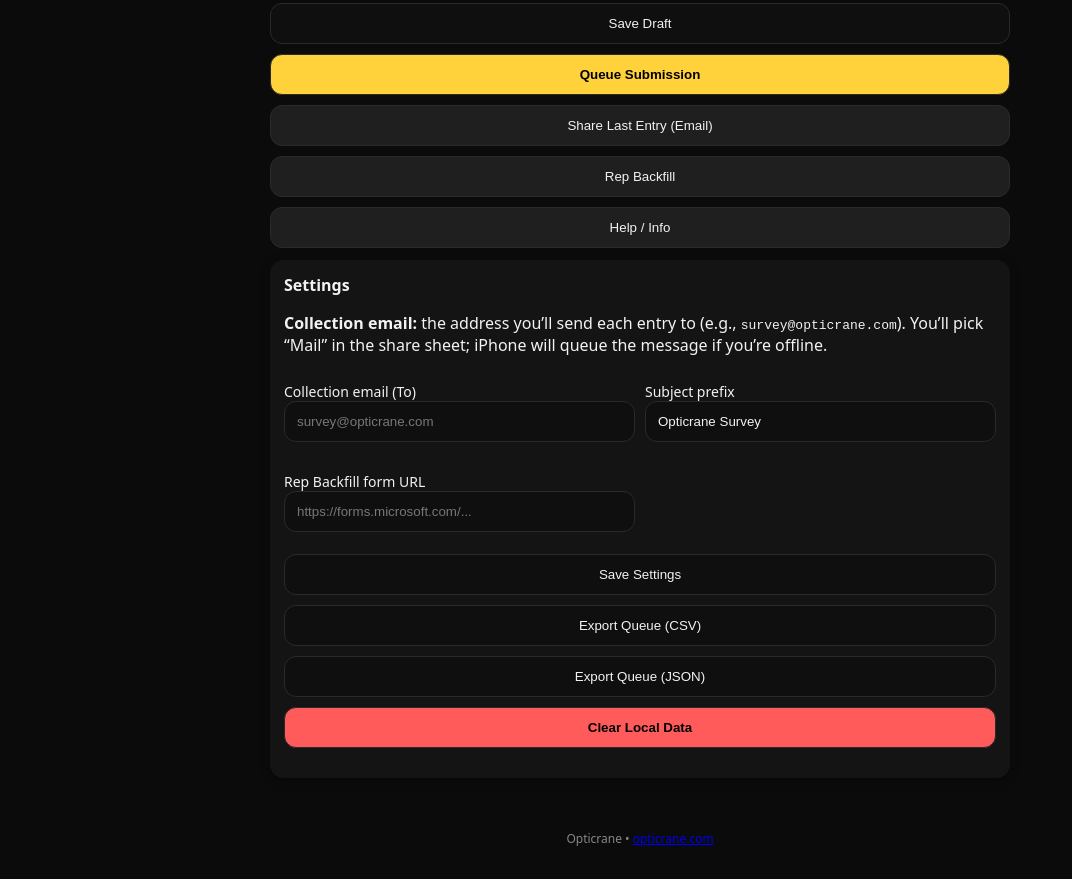
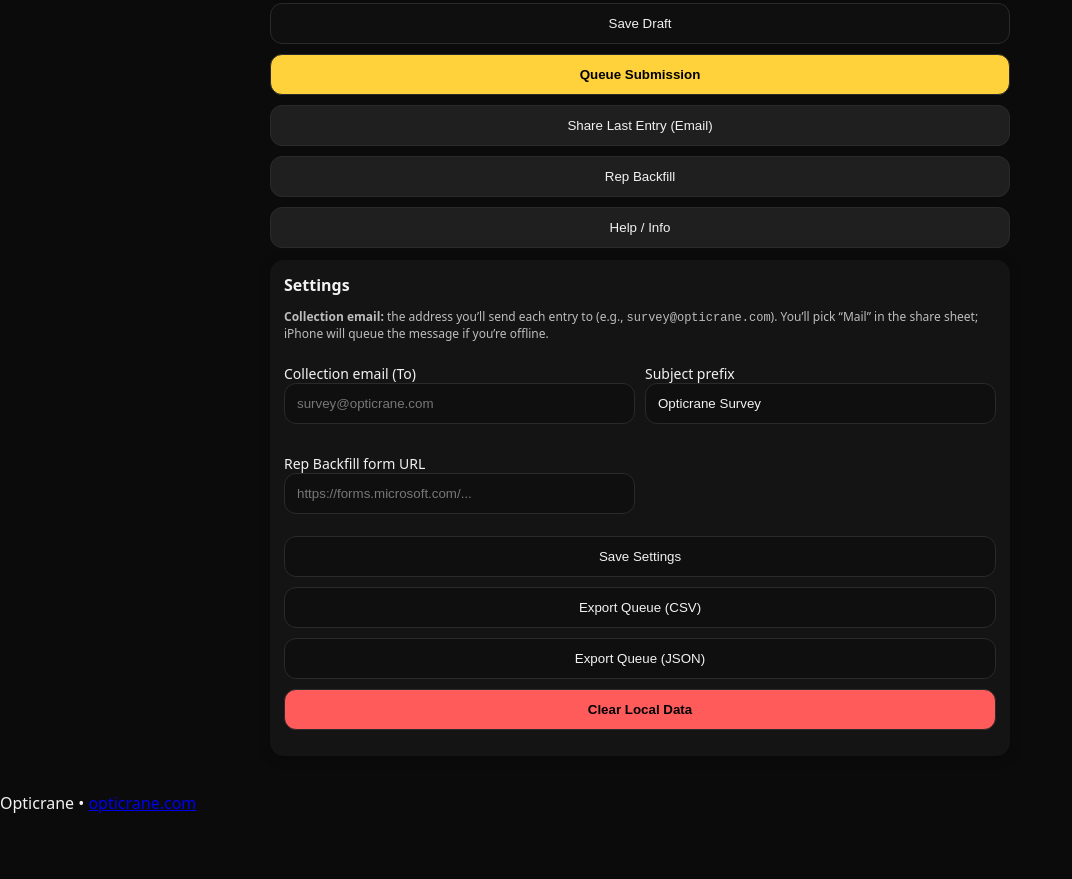
Before and after one commit to vneville3/Opticrane-Survey-App, a plain HTML site: page index.html in a window 1280 px wide. Shown: the part 1594-2473 px from the top of the page, without its empty margins (0-1072 px from the left). After the commit the page ends 2424 px from the top, so only its background shows below. Drawn offline with Linux system fonts and the light colour scheme.

Commit message:
Update v1.3.0 styles.css

```diff
--- a/styles.css
+++ b/styles.css
@@ -1,12 +1,8 @@
-:root{
-  --bg:#0b0b0b; --card:#141414; --text:#f2f2f2; --muted:#bdbdbd;
-  --accent:#ffd13b; /* Opticrane yellow accent */
-  --danger:#ff5b5b;
-}
+:root{ --bg:#0b0b0b; --card:#141414; --text:#f2f2f2; --muted:#bdbdbd; --accent:#ffd13b; --danger:#ff5b5b; }
 *{box-sizing:border-box}
 html,body{margin:0;padding:0;background:var(--bg);color:var(--text);font-family:system-ui,-apple-system,Segoe UI,Roboto,Arial,sans-serif}
 
-/* Header/brand */
+/* Header */
 .topbar{display:flex;gap:12px;align-items:center;padding:14px 16px;border-bottom:1px solid #1e1e1e;position:sticky;top:0;background:#0b0b0b;z-index:10}
 .topbar .brand{width:40px;height:40px;border-radius:8px;background:#111;object-fit:cover}
 .titles h1{margin:0;font-size:20px;font-weight:700}
@@ -28,20 +24,13 @@ button.ghost{background:#1f1f1f}
 .grid{display:grid;gap:10px;grid-template-columns:1fr}
 .preview{display:flex;gap:8px;flex-wrap:wrap;margin-top:8px}
 .preview img{width:30%;max-width:160px;border-radius:8px;border:1px solid #2a2a2a}
-.fineprint{color:var(--muted);font-size:12px}
-footer{text-align:center;color:#868686;padding:20px;font-size:12px}
+.helptext,.statusline{color:var(--muted);font-size:12px}
 
-/* Assessment pill */
-.assessment{display:grid;grid-template-columns:1fr;gap:8px;background:#0f0f0f;border:1px solid #2a2a2a;border-radius:12px;padding:10px}
-#scoreText{padding:2px 8px;border-radius:8px;background:#1f1f1f;border:1px solid #2a2a2a}
-
-/* Help modal */
+/* Modal & Toast */
 .modal{position:fixed;inset:0;background:rgba(0,0,0,.6);display:none;align-items:center;justify-content:center;padding:16px;z-index:9999}
 .modal.show{display:flex}
 .modal-content{background:#141414;max-width:720px;width:100%;border-radius:16px;box-shadow:0 10px 40px rgba(0,0,0,.5);padding:16px;position:relative}
 .modal .close{position:absolute;right:22px;top:18px;border:none;background:#222;border-radius:999px;font-size:20px;line-height:1;padding:6px 10px;color:#eee}
-
-/* Toast */
 .toast{position:fixed;left:50%;transform:translateX(-50%);bottom:18px;background:#111;border:1px solid #2a2a2a;padding:10px 14px;border-radius:999px;opacity:0;pointer-events:none;transition:opacity .2s ease}
 .toast.show{opacity:1}
 
```
